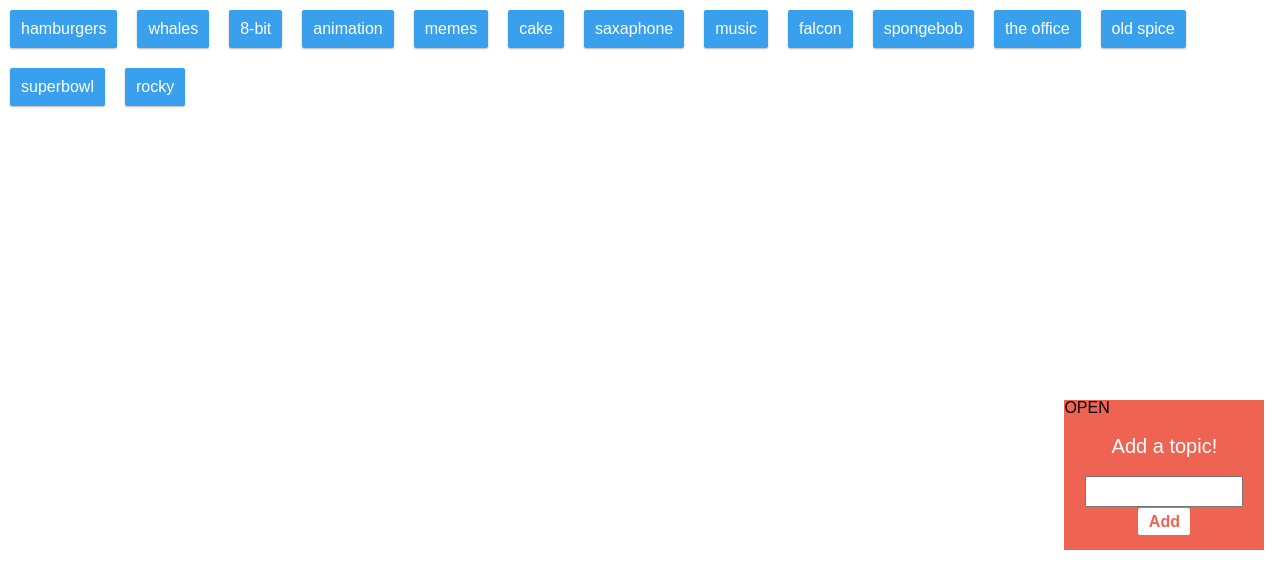
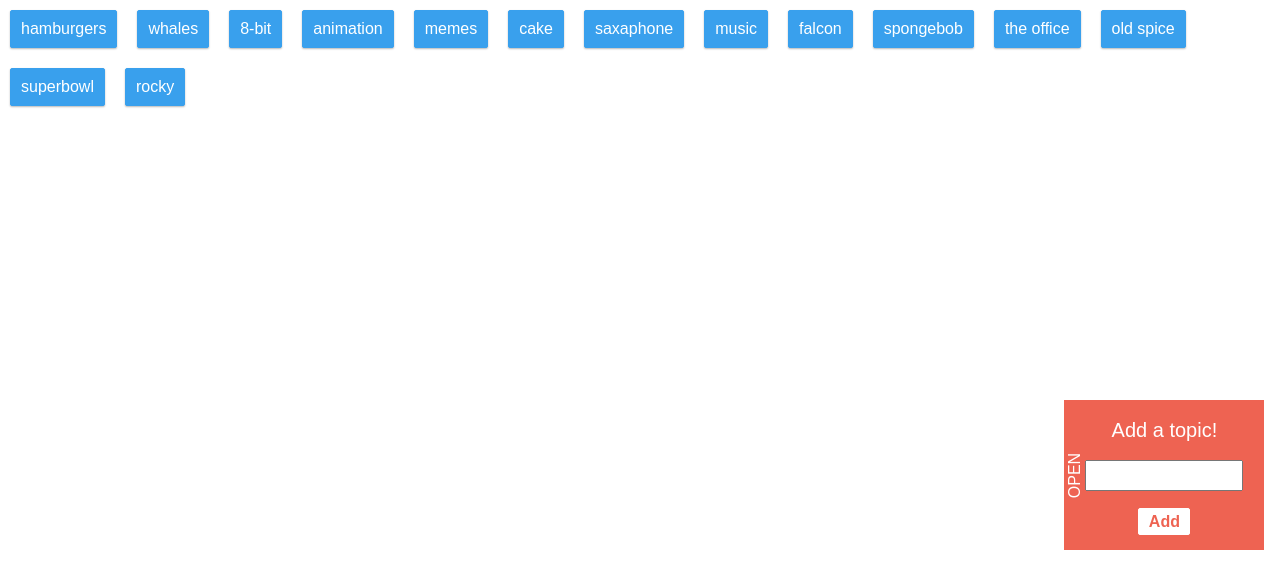
Before and after one commit to Mike-C25/GIFGenerator, a plain HTML site: page index.html in a window 1280 px wide. Drawn offline with Linux system fonts and the light colour scheme.

Commit message:
Fixed add topic interaction

```diff
--- a/css/style.scss
+++ b/css/style.scss
@@ -69,7 +69,17 @@ body {
     transform: translateX(10px);
     transition: .7s cubic-bezier(0.68, -0.55, 0.27, 1.55);
     &:before {
+        position: absolute;
+        display: block;
         content: "OPEN";
+        transform: rotate(-90deg);
+        height: 35px;
+        width: 146px;
+        margin: 0px;
+        left: -53px;
+        top: 58px;
+        text-align: center;
+        color: white;
     }
     &.trigger {
         #topic-form {
@@ -82,14 +92,14 @@ body {
     }
     #toggle-form {
         font-size: 30px;
-        height: 35px;
-        width: 34px;
+        height: 150px;
+        width: 21px;
         top: 0px;
-        left: 0px;
+        left: -5px;
         color: white;
         position: absolute;
-        margin-top: 5px;
-        margin-left: 10px;
+        margin-top: 0;
+        margin-left: 0;
         transform: scale(1.4);
         transform: translateX(5px);
         transition: .8s ease-in-out;
```
Also changed, not shown: css/style.css.
